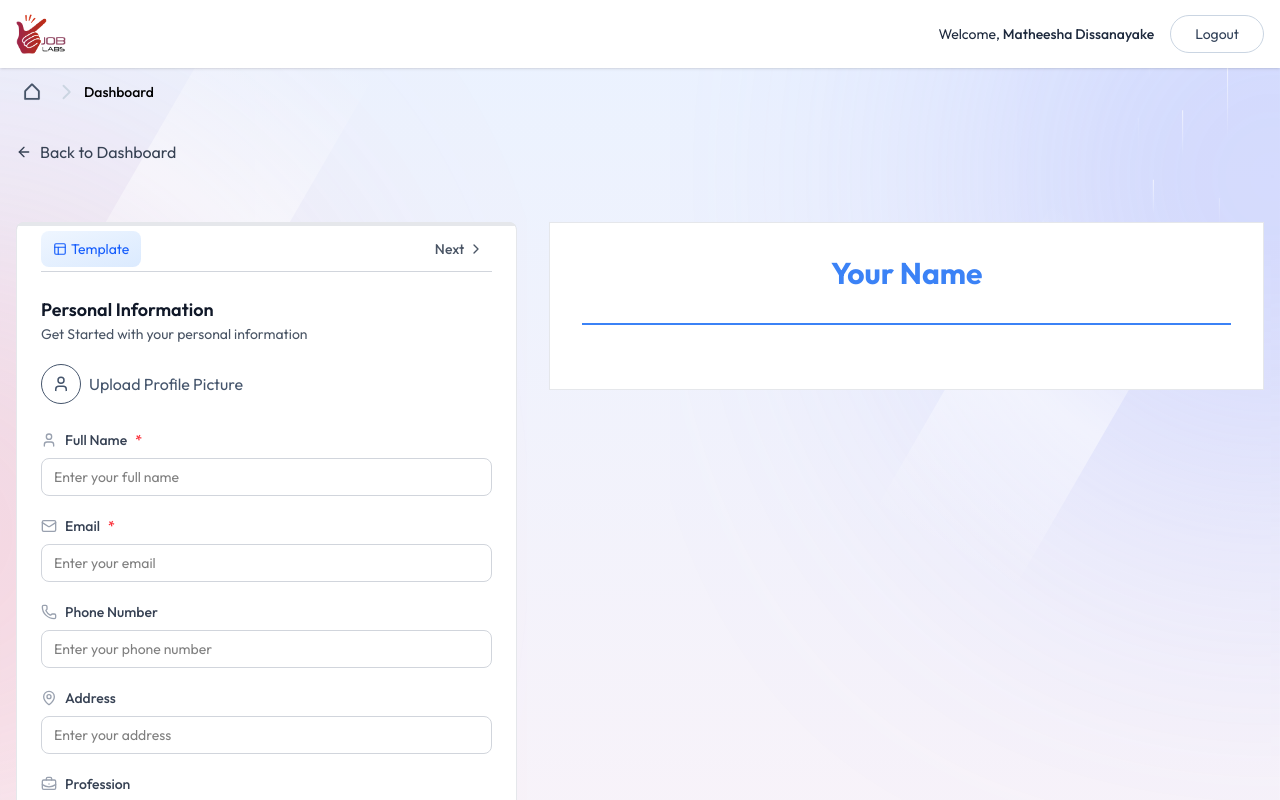
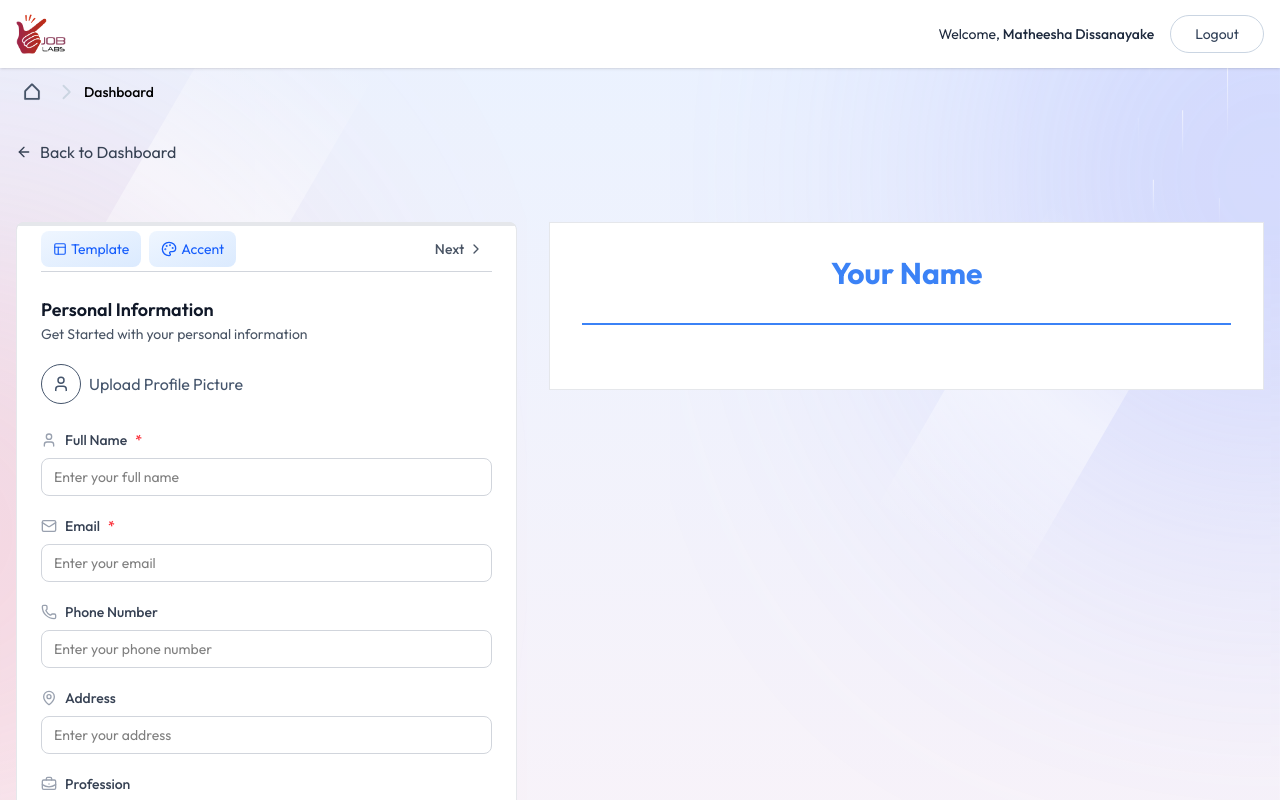
Before and after one commit to chamma08/ai-resume-builder, a React (Vite) app in the folder client/: page /app/builder/1 in a window 1280 px wide. Shown: the top 800 px of the page. Built offline with nearby package versions, Linux system fonts and the light colour scheme.

Commit message:
Color changing option added

```diff
--- /dev/null
+++ b/client/src/components/ResumeBuilderSections/ColorPicker.jsx
@@ -0,0 +1,53 @@
+import { Check, Palette } from "lucide-react";
+import React, { useState } from "react";
+
+export default function ColorPicker({ selectedColor, onChange }) {
+  const colors = [
+    { name: "Blue", value: "#3B82F6" },
+    { name: "Indigo", value: "#6366F1" },
+    { name: "Purple", value: "#8B5CF6" },
+    { name: "Green", value: "#10B981" },
+    { name: "Red", value: "#EF4444" },
+    { name: "Orange", value: "#F97316" },
+    { name: "Teal", value: "#14B8A6" },
+    { name: "Pink", value: "#EC4899" },
+    { name: "Gray", value: "#687280" },
+    { name: "Black", value: "#1F2937" },
+  ];
+  const [isOpen, setIsOpen] = useState(false);
+  return (
+    <div className="relative">
+      <button
+        onClick={() => setIsOpen(!isOpen)}
+        className="flex items-center gap-1 text-sm text-blue-600 bg-linear-to-br from-blue-50 to-blue-100 ring-blue-300 hover:ring transition-all px-3 py-2 rounded-lg"
+      >
+        <Palette size={16} /> <span className="max-sm:hidden">Accent</span>
+      </button>
+      {isOpen && (
+        <div className="grid grid-cols-4 w-60 gap-2 absolute top-full left-0 right-0 p-3 mt-2 z-10 bg-white rounded-md border border-gray-200 shadow-sm">
+          {colors.map((color) => (
+            <div
+              key={color.name}
+              onClick={() => onChange(color.value)}
+              className="relative flex flex-col cursor-pointer group"
+            >
+              <div
+                className="w-12 h-12 rounded-full border-2 border-transparent group-hover:border-black/25 transition-colors"
+                style={{ backgroundColor: color.value }}
+              >
+              </div>
+              {selectedColor === color.value && (
+                <div className="absolute -top-1 -right-0.5">
+                  <div className="size-5 bg-blue-400 rounded-full flex items-center justify-center">
+                    <Check className="w-3 h-3 text-white" />
+                  </div>
+                </div>
+              )}
+              <p className="text-xs text-center mt-1">{color.name}</p>
+            </div>
+          ))}
+        </div>
+      )}
+    </div>
+  );
+}
--- a/client/src/pages/ResumeBuilder.jsx
+++ b/client/src/pages/ResumeBuilder.jsx
@@ -15,6 +15,7 @@ import {
 import PersonalInfo from "../components/ResumeBuilderSections/PersonalInfo";
 import ResumePreview from "../components/ResumeBuilderSections/ResumePreview";
 import TemplateSelector from "../components/ResumeBuilderSections/TemplateSelector";
+import ColorPicker from "../components/ResumeBuilderSections/ColorPicker";
 
 export default function ResumeBuilder() {
   const { resumeId } = useParams();
@@ -94,6 +95,12 @@ export default function ResumeBuilder() {
                       setResumeData((prev) => ({ ...prev, template }))
                     }
                   />
+                  <ColorPicker
+                    selectedColor={resumeData.accent_color}
+                    onChange={(color) =>
+                      setResumeData((prev) => ({ ...prev, accent_color: color }))
+                    }
+                  />
                 </div>
 
                 <div className="flex items-center">
```
